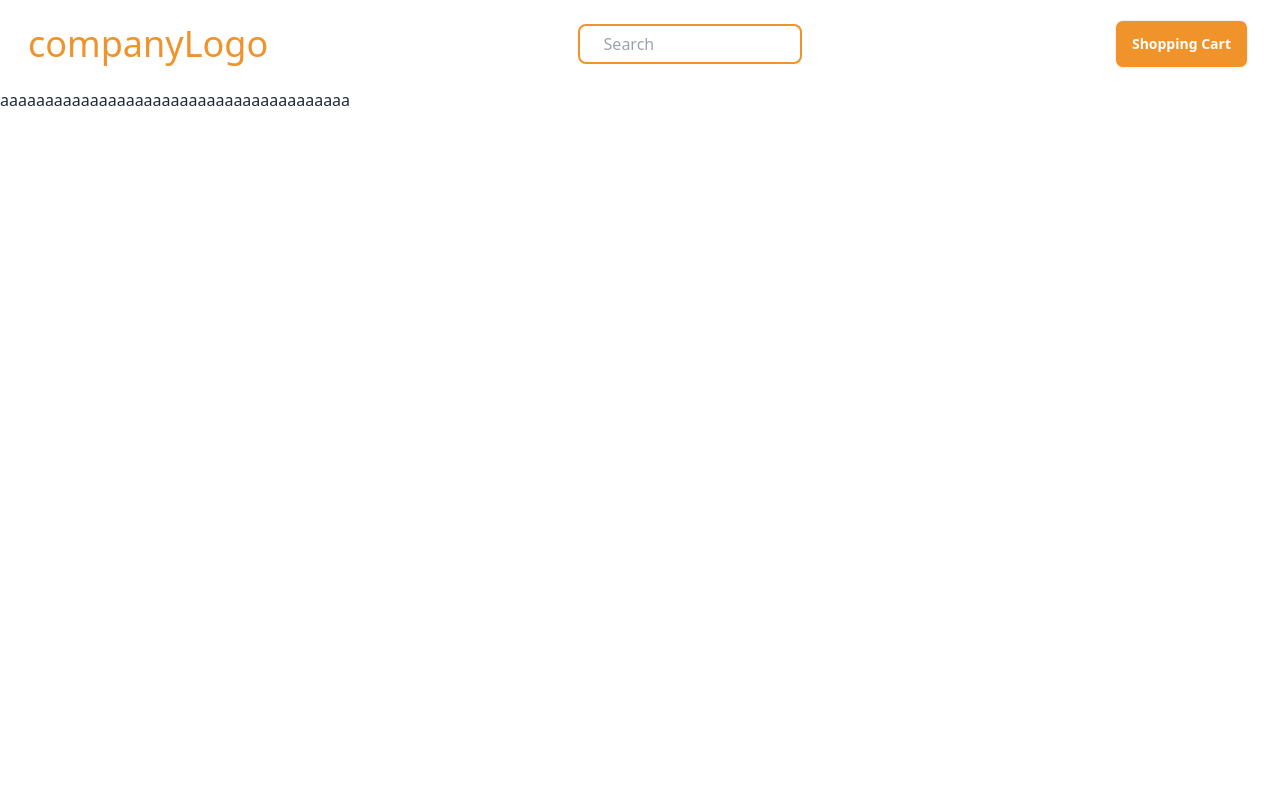
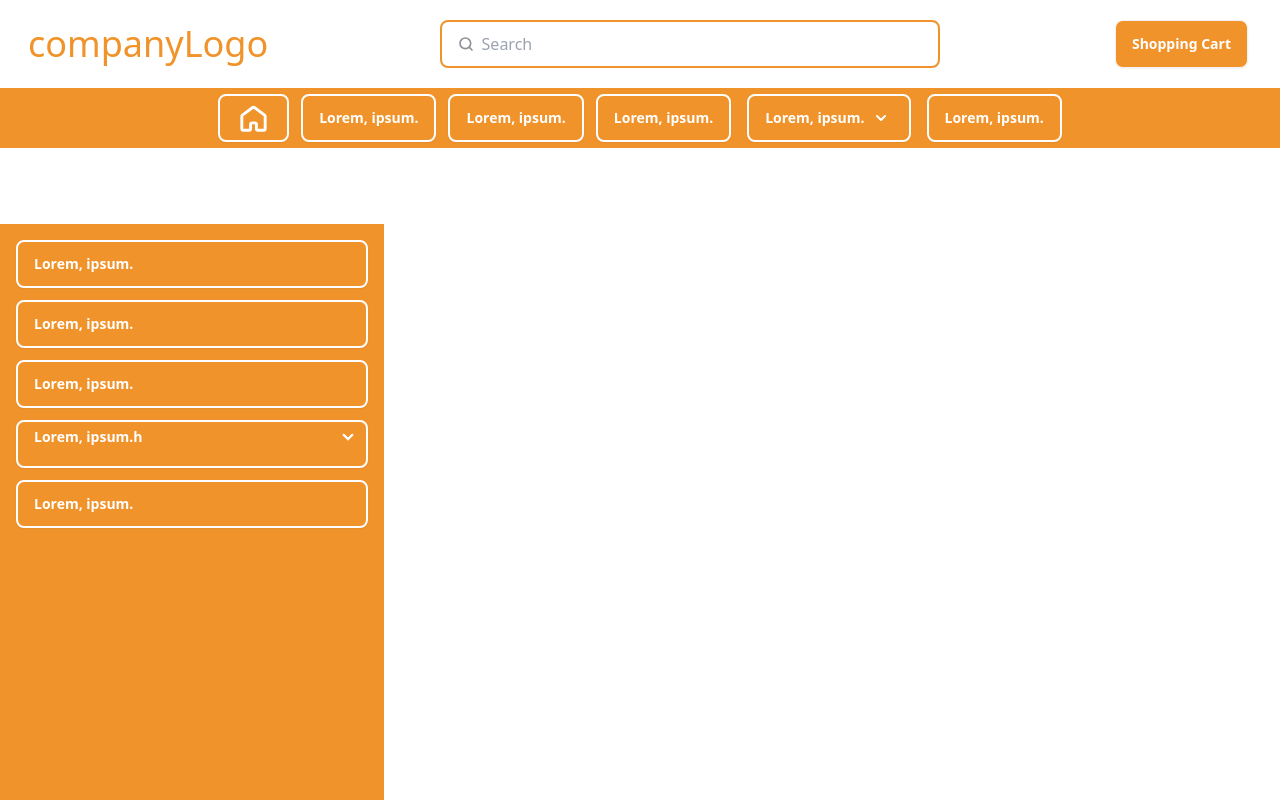
Before and after one commit to hossainmdhasan626-code/e-comark, a Next.js app: page / in a window 1280 px wide. Shown: the top 800 px of the page. Built offline with nearby package versions, Linux system fonts and the light colour scheme.

Commit message:
Navbar for mobil and sidbar was ready and sidbar for destop was ready

```diff
--- /dev/null
+++ b/data/NavbarAndSidbarSmItems.js
@@ -0,0 +1,42 @@
+const NavbarAndSidbarSmItems = [
+  {
+    id: 1,
+    name: "Lorem, ipsum.",
+  },
+  {
+    id: 2,
+    name: "Lorem, ipsum.",
+  },
+  {
+    id: 3,
+    name: "Lorem, ipsum.",
+  },
+  {
+    id: 4,
+    name: "Lorem, ipsum.",
+    children: [
+      {
+        id: 1,
+        name: "Lorem, ipsum.",
+      },
+      {
+        id: 2,
+        name: "Lorem, ipsum.",
+      },
+      {
+        id: 3,
+        name: "Lorem, ipsum.",
+      },
+      {
+        id: 4,
+        name: "Lorem, ipsum.",
+      },
+    ],
+  },
+  {
+    id: 5,
+    name: "Lorem, ipsum.",
+  },
+];
+
+export default NavbarAndSidbarSmItems;
--- a/src/app/components/shared/header/Search.js
+++ b/src/app/components/shared/header/Search.js
@@ -8,7 +8,7 @@ const Search = () => {
   return (
     <>
       <label
-        className={`input w-56 h-10 flex items-center gap-2
+        className={`input ${isMobile ? "w-[200px] h-10" : "w-[500px] h-15"} flex items-center gap-2
           ${
             isMobile
               ? "border-2 border-gray-50"
--- a/src/app/components/shared/header/Sidbar.js
+++ b/src/app/components/shared/header/Sidbar.js
@@ -1,4 +1,7 @@
 import React from "react";
+import NavbarAndSidbarSmItems from "../../../../../data/NavbarAndSidbarSmItems";
+
+// thisComponentUiWasOnelyForSmScreen
 
 const Sidbar = () => {
   return (
@@ -36,14 +39,39 @@ const Sidbar = () => {
             aria-label="close sidebar"
             className="drawer-overlay"
           ></label>
-          <ul className="menu bg-base-200 min-h-full w-80 p-4">
-            {/* Sidebar content here */}
-            <li>
-              <a>Sidebar Item 1</a>
-            </li>
-            <li>
-              <a>Sidebar Item 2</a>
-            </li>
+
+          <ul className="menu bg-base-200 min-h-full w-80 p-4 flex flex-col gap-2">
+            {NavbarAndSidbarSmItems.map((item) => {
+              return item?.children ? (
+                <li key={item?.id}>
+                  {/* daisyUI-এর details ট্যাগ ড্রপডাউনকে সুন্দরভাবে নিচের দিকে ঠেলে দেয় */}
+                  <details>
+                    <summary className="btn flex justify-between items-center bg-mainColor border-2 border-white text-white hover:bg-mainColor/90">
+                      {item?.name}
+
+                    </summary>
+
+                    {/* চিলড্রেন লিস্ট */}
+                    <ul className="mt-1 flex flex-col gap-1">
+                      {item.children.map((childItem) => (
+                        <li
+                          key={childItem?.id}
+                          className="bg-mainColor text-white rounded-lg border border-white/20"
+                        >
+                          <a>{childItem?.name}</a>
+                        </li>
+                      ))}
+                    </ul>
+                  </details>
+                </li>
+              ) : (
+                <li key={item?.id}>
+                  <button className="btn w-full bg-mainColor border-2 border-white text-white flex justify-start">
+                    {item?.name}
+                  </button>
+                </li>
+              );
+            })}
           </ul>
         </div>
       </div>
--- /dev/null
+++ b/src/app/components/shared/navbar/Navbar.js
@@ -0,0 +1,105 @@
+"use client";
+
+//thisComponentUiWasOnelyForUpperThanSmScreen
+
+import React from "react";
+import WrapperWithMainColor from "../../ui(reusable)/WrapperWithMainColor";
+import { useBreakpoint } from "@/app/hooks/useBreakpoint";
+import NavbarAndSidbarSmItems from "../../../../../data/NavbarAndSidbarSmItems";
+
+const Navbar = () => {
+  const isMobile = useBreakpoint(768);
+
+  return (
+    <>
+      {isMobile ? (
+        ""
+      ) : (
+        <WrapperWithMainColor>
+          {/* thisDisWasUseForFlexTheNavbarItems */}
+          <div className=" flex items-center gap-3">
+            <div className="btn bg-mainColor border-2 border-white">
+              {/* homeIcon */}
+              <svg
+                xmlns="http://www.w3.org/2000/svg"
+                width="35"
+                height="35"
+                viewBox="0 0 24 24"
+                className="text-white"
+              >
+                <path
+                  fill="none"
+                  stroke="currentColor"
+                  stroke-linecap="round"
+                  stroke-linejoin="round"
+                  stroke-width="2"
+                  d="M20 19v-8.5a1 1 0 0 0-.4-.8l-7-5.25a1 1 0 0 0-1.2 0l-7 5.25a1 1 0 0 0-.4.8V19a1 1 0 0 0 1 1h4a1 1 0 0 0 1-1v-3a1 1 0 0 1 1-1h2a1 1 0 0 1 1 1v3a1 1 0 0 0 1 1h4a1 1 0 0 0 1-1"
+                />
+              </svg>
+            </div>
+            {NavbarAndSidbarSmItems.map((item) => {
+              // thisTernaryOperatorWasUseIfTheListAsAnyNestedList
+              return item?.children ? (
+                <div className="dropdown">
+                  <div
+                    tabIndex={0}
+                    role="button"
+                    className="btn m-1 border-2 border-white bg-mainColor text-white"
+                  >
+                    <div className="flex justify-around items-center gap-1">
+                      {/* navbarItemName */}
+                      <div>{item?.name}</div>
+                      <div>
+                        {/* downArrowIconForChildrens */}
+                        <svg
+                          xmlns="http://www.w3.org/2000/svg"
+                          width="24"
+                          height="24"
+                          viewBox="0 0 24 24"
+                        >
+                          <path
+                            fill="none"
+                            stroke="currentColor"
+                            stroke-linecap="round"
+                            stroke-linejoin="round"
+                            stroke-width="2"
+                            d="m16 10l-4 4l-4-4"
+                          />
+                        </svg>
+                      </div>
+                    </div>
+                  </div>
+                  <ul
+                    tabIndex="-1"
+                    className="dropdown-content menu bg-mainColor rounded-box z-1 w-52 p-2
+                            shadow-sm text-white"
+                  >
+                    {item.children.map((childItem) => {
+                      return (
+                        <li
+                          key={childItem?.id}
+                          className="hover:bg-base-100 rounded-lg"
+                        >
+                          <p>{childItem?.name}</p>
+                        </li>
+                      );
+                    })}
+                  </ul>
+                </div>
+              ) : (
+                <div
+                  key={item?.id}
+                  className="btn  bg-mainColor border-2 border-white text-white"
+                >
+                  {item?.name}
+                </div>
+              );
+            })}
+          </div>
+        </WrapperWithMainColor>
+      )}
+    </>
+  );
+};
+
+export default Navbar;
--- /dev/null
+++ b/src/app/components/shared/sidbarForUpperThanSm/SidebarForUpperThanSm.js
@@ -0,0 +1,67 @@
+"use client";
+
+import React from "react";
+import NavbarAndSidbarSmItems from "../../../../../data/NavbarAndSidbarSmItems";
+import { useBreakpoint } from "@/app/hooks/useBreakpoint";
+
+const SidebarForUpperThanSm = () => {
+  const isMobile = useBreakpoint(768);
+
+  return (
+    <>
+      {" "}
+      {isMobile ? null : (
+        <div className="w-[30%] h-screen bg-mainColor overflow-y-auto">
+          <ul className="menu w-full p-4 gap-3">
+            {NavbarAndSidbarSmItems.map((items) => {
+              return items?.children ? (
+                <li key={items.id}>
+                  <details className="group">
+                    <summary
+                      className="btn bg-mainColor text-white border-2 border-white
+                        hover:bg-[#1a1a1a] transition-all
+                        flex justify-between items-center w-full"
+                    >
+                      {items.name}h
+                    </summary>
+
+                    {/* nestedList */}
+                    <ul
+                      className="mt-2 ml-4 border-l-2 border-white pl-2 flex flex-col
+                        gap-1"
+                    >
+                      {items.children.map((child) => (
+                        <li key={child?.id}>
+                          <a
+                            className="btn btn-sm border-2 justify-start bg-mainColor
+                              text-white border-white hover:bg-[#1a1a1a]
+                              transition-all w-full"
+                          >
+                            {child?.name}
+                          </a>
+                        </li>
+                      ))}
+                    </ul>
+                  </details>
+                </li>
+              ) : (
+                <li key={items.id}>
+                  {/* ifTheSidbarWasn'tHaveAnyNestedList */}
+                  <a
+                    className="btn bg-mainColor text-white border-2 border-white
+                      hover:bg-[#1a1a1a]  transition-all w-full flex
+                      justify-start items-center min-h-[3rem]"
+                  >
+                    {items.name}
+                  </a>
+                </li>
+              );
+            })}
+          </ul>
+        </div>
+      )}
+    </>
+  );
+};
+
+export default SidebarForUpperThanSm;
--- /dev/null
+++ b/src/app/components/ui(reusable)/Title.js
@@ -0,0 +1,11 @@
+import React from 'react'
+
+const Title = ({children,className}) => {
+  return (
+    <div className={`${className}`}>
+        {children}
+    </div>
+  )
+}
+
+export default Title
--- a/src/app/layout.js
+++ b/src/app/layout.js
@@ -1,6 +1,9 @@
 import { Geist, Geist_Mono } from "next/font/google";
 import "./globals.css";
 import Header from "./components/shared/header/Header";
+import Navbar from "./components/shared/navbar/Navbar";
+import SidebarForUpperThanSm from "./components/shared/sidbarForUpperThanSm/SidebarForUpperThanSm";
+import Title from "./components/ui(reusable)/Title";
 
 const geistSans = Geist({
   variable: "--font-geist-sans",
@@ -19,12 +22,23 @@ export const metadata = {
 
 export default function RootLayout({ children }) {
   return (
+    // data-theme="light"
     <html lang="en">
       <body
         className={`${geistSans.variable} ${geistMono.variable} antialiased`}
       >
         <>
           <Header />
+          <Navbar />
+          <div>
+
+            <Title className={"text-3xl font-semibold text-white ml-[90px] my-5"}>
+              Lorem, ipsum.
+            </Title>
+
+            {/* thisComponetSidbarWasRendarForTheMd/Lg/XlScreen */}
+            <SidebarForUpperThanSm />
+          </div>
           {children}
         </>
       </body>
```
Also changed, not shown: data/SidebarItems.js (renamed from data/NavbarData.js).
